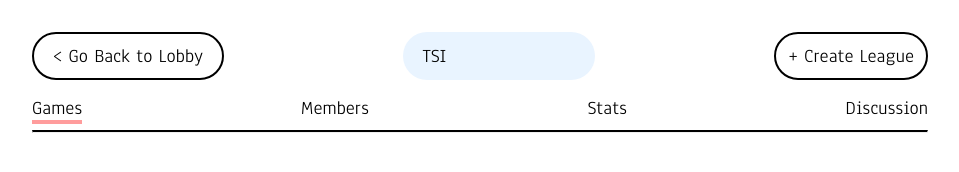
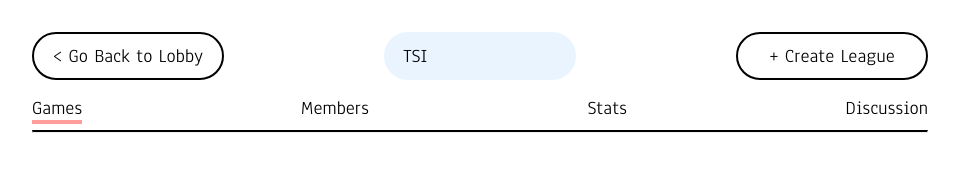
Before and after one commit to TimothyWang56/game-board, a React app: page /leagues in a window 1280 px wide. Shown: the whole page, without its empty margins (160-1119 px from the left). Built offline with nearby package versions, Linux system fonts and the light colour scheme.

Commit message:
make button same size as other

```diff
--- a/src/Pages/LeaguesPage/LeaguesPage.scss
+++ b/src/Pages/LeaguesPage/LeaguesPage.scss
@@ -11,7 +11,7 @@
 }
 
 .create-league-button {
-    width: 8em;
+    width: 10em;
     height: 2.5em;
 }
 
```
